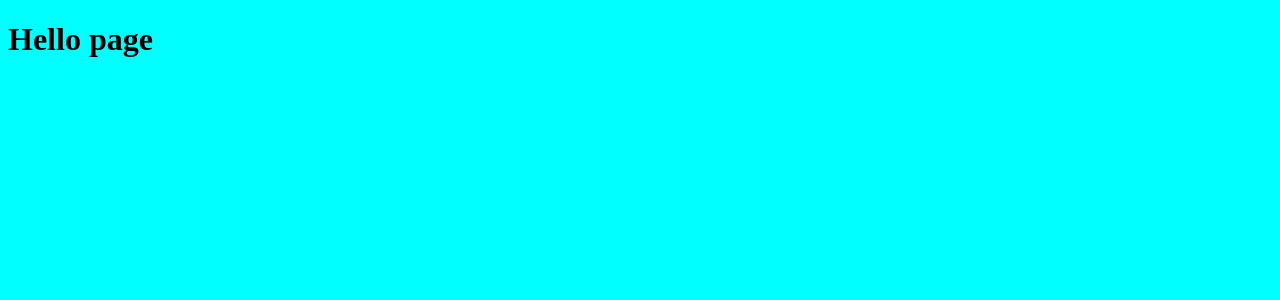
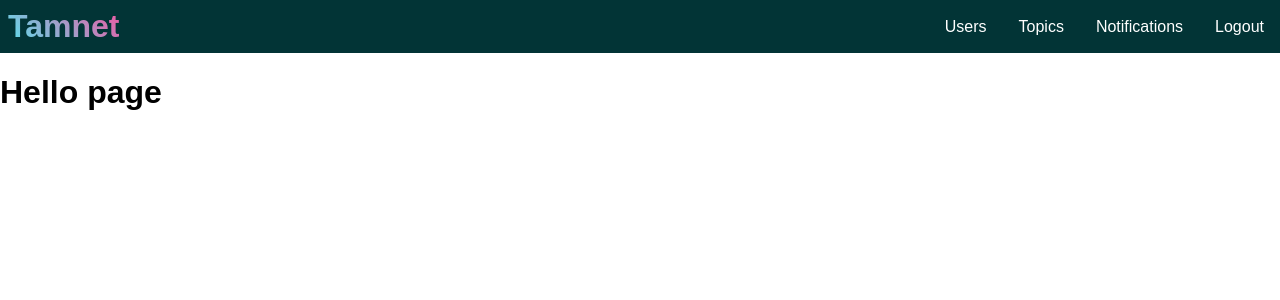
Before and after one commit to AethernetX/forum-page-tamnet-, a Node server app: page / in a window 1280 px wide. Shown: the top 300 px of the page. Run offline with Node 20, Linux system fonts and the light colour scheme.

Commit message:
navbar added

```diff
--- a/public/style.css
+++ b/public/style.css
@@ -1,3 +1,57 @@
+* {
+    box-sizing: border-box;
+}
+
 body {
-    background-color: #00ffff;
+    margin: 0;
+    padding: 0;
+    font-family: Arial, Helvetica, sans-serif;
 }
+
+.navbar {
+    display: flex;
+    position: relative;
+    justify-content: space-between;
+    align-items: center;
+    background-color: #023436;
+    color: white;
+}
+
+.logo {
+    font-size: 2rem;
+    font-weight: bold;
+    margin: .5rem;
+    background: -webkit-linear-gradient(45deg,#58e2ee, #ee58a3);
+    -webkit-background-clip: text;
+    -webkit-text-fill-color: transparent;
+    width: max-content;
+}
+
+.navbar-links ul{
+    display: flex;
+    margin: 0;
+    padding: 0;
+}
+
+.navbar-links li{
+    list-style: none;
+}
+
+.navbar-links li a{
+    display: block;
+    text-decoration: none;
+    color: white;
+    padding: 1rem;
+}
+
+.navbar-links li:hover {
+    background-color: #555;
+}
+
+.main-header {
+    font-size: 72px;
+    background: -webkit-linear-gradient(45deg,#58e2ee, #ee58a3);
+    -webkit-background-clip: text;
+    -webkit-text-fill-color: transparent;
+    width: max-content;
+}
--- a/todo.txt
+++ b/todo.txt
@@ -1,3 +1,4 @@
 import mysql in index.js when it's time
 define database when it's time
 connect database when it's time
+navigation bar
--- a/views/index.ejs
+++ b/views/index.ejs
@@ -5,6 +5,17 @@
     <title>Homepage</title>
 </head>
 <body>
+    <nav class="navbar">
+        <div class="logo">Tamnet</div>
+        <div class="navbar-links">
+            <ul>
+                <li><a href="#">Users</a></li>
+                <li><a href="#">Topics</a></li>
+                <li><a href="#">Notifications</a></li>
+                <li><a href="#">Logout</a></li>
+            </ul>
+        </div>
+    </nav>
     <h1>Hello page</h1>
 </body>
 </html>
```
